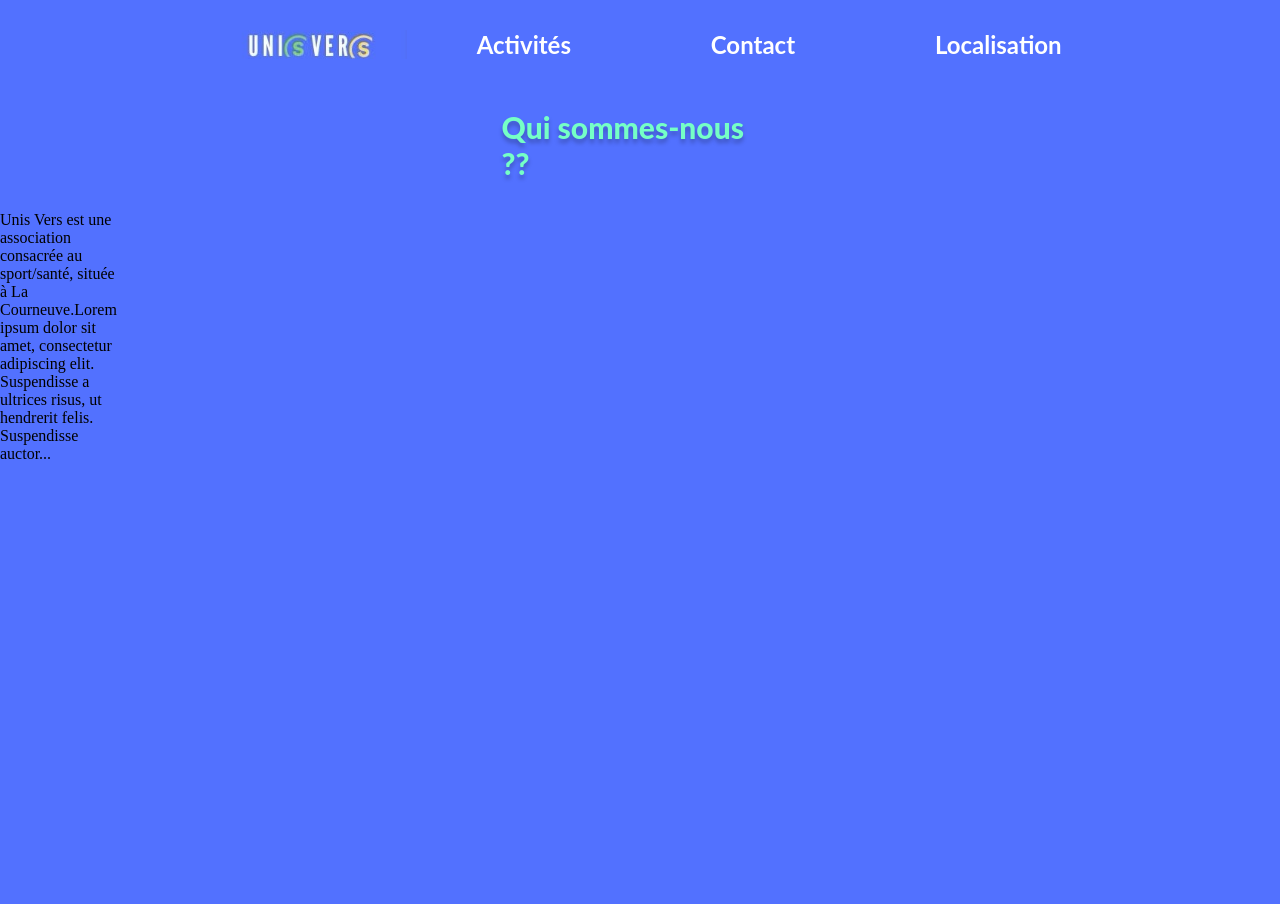
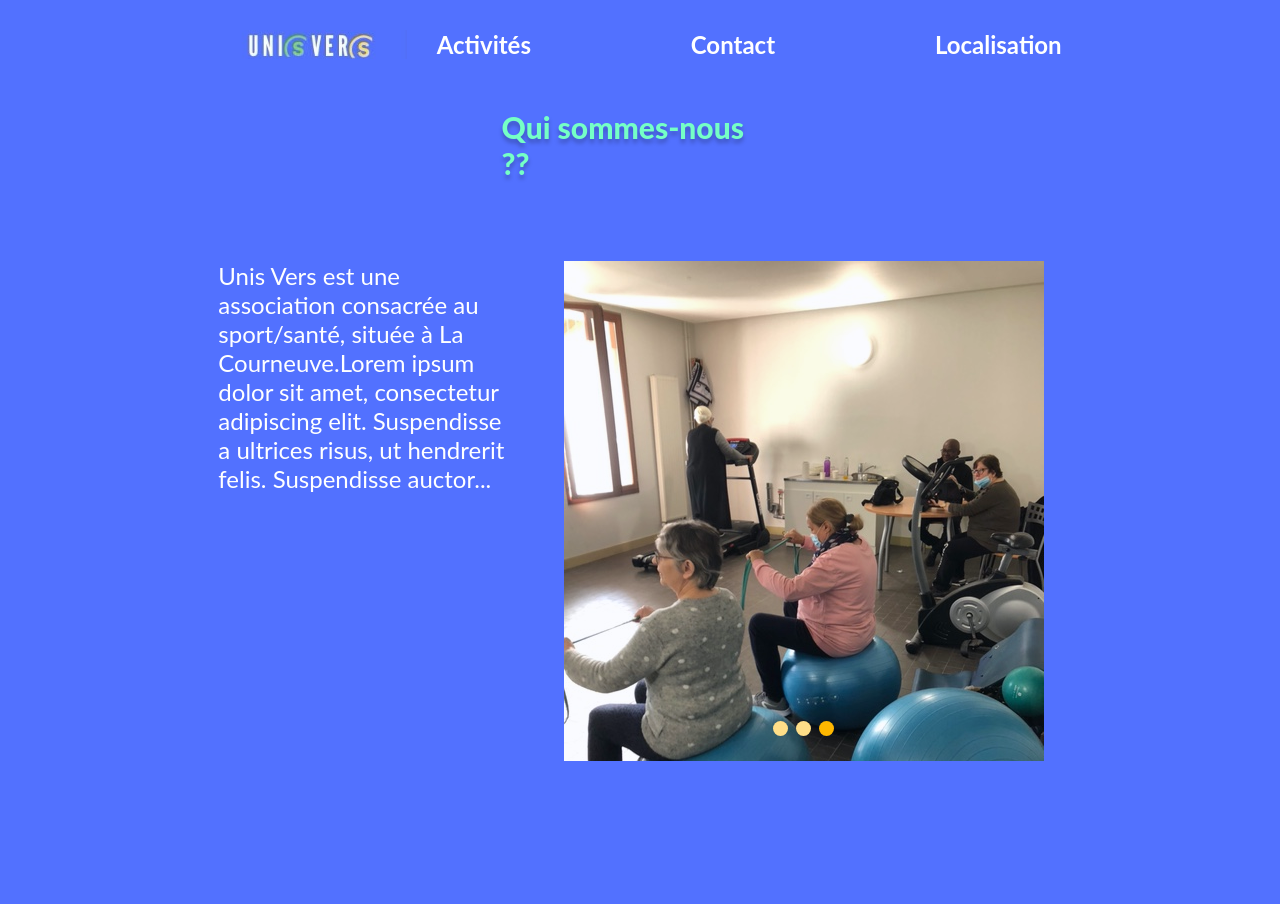
Before and after one commit to jamesleyD/unis-vers, a plain HTML site: page index.html in a window 1280 px wide. Drawn offline with Linux system fonts and the light colour scheme.

Commit message:
Add slideshow

```diff
--- a/Scripts/scripts.js
+++ b/Scripts/scripts.js
@@ -0,0 +1,21 @@
+var slideIndex = 0;
+showSlides();
+
+function showSlides() {
+  var i;
+  var slides = document.getElementsByClassName("slides");
+  var dots = document.getElementsByClassName("dot");
+  console.log(slides.length);
+  console.log(slides);
+  for (i = 0; i < slides.length; i++) {
+    slides[i].style.display = "none";
+  }
+  slideIndex++;
+  if (slideIndex > slides.length) {slideIndex = 1}
+  for (i = 0; i < dots.length; i++) {
+    dots[i].className = dots[i].className.replace(" active", "");
+  }
+  slides[slideIndex-1].style.display = "block";
+  dots[slideIndex-1].className += " active";
+  setTimeout(showSlides, 2000); // Change image every 2 seconds
+}
--- a/Styles/style.css
+++ b/Styles/style.css
@@ -1,16 +1,17 @@
 *{
-    margin:0;
     text-decoration: none;
     list-style: none;
+    box-sizing: border-box;
+    padding: 0;
+    margin: 0;
 }
 
 #main_container{
     display: flex;
     flex-direction: column;
-
 }
 
-
+/*  =================================================================  */
 
 #header_container {
     display: flex;
@@ -51,10 +52,7 @@
     color: white;
 }
 
-
-
-
-
+/*  =================================================================  */
 
 #header_content {
     display: grid;
@@ -75,3 +73,87 @@
     grid-column: 1/13;
 
 }
+
+/*  =================================================================  */
+
+.content {
+    grid-column: 1/13;
+    display: grid;
+    grid-template-columns: repeat(12,1fr);
+    grid-gap:30px;
+    margin-top:50px;
+
+}
+
+
+#unisvers_association_presentation {
+    grid-column:3/6;
+    color: white;
+    font-family: Lato;
+    font-size: 24px;
+    line-height: 29px;
+}
+
+
+#diaporama {
+    grid-column:6/11;
+}
+
+
+/*  =================================================================  */
+
+.slideshow-container {
+    max-width: 1000px;
+    position: relative;
+    margin: auto;
+    overflow: hidden;
+    max-height: 500px;
+  }
+
+  .dot {
+    height: 15px;
+    width: 15px;
+    margin: 0 2px;
+    background-color: #FFDE88;
+    border-radius: 50%;
+    display: inline-block;
+    transition: background-color 0.6s ease;
+  }
+
+  .slides img {
+    max-width: 100%;
+    max-height: 100%;
+    padding: auto;
+    margin: auto;
+    display: block;
+    }
+
+
+.dots_container {
+    text-align:center;
+    position: relative;
+    bottom:40px;
+    }
+  .active {
+    background-color: #FFB800;
+  }
+
+  /* Fading animation */
+  .fade {
+    -webkit-animation-name: fade;
+    -webkit-animation-duration: 1.5s;
+    animation-name: fade;
+    animation-duration: 1.5s;
+  }
+
+  @-webkit-keyframes fade {
+    from {opacity: .4}
+    to {opacity: 1}
+  }
+
+  @keyframes fade {
+    from {opacity: .4}
+    to {opacity: 1}
+  }
+
+/*  =================================================================  */
--- a/index.html
+++ b/index.html
@@ -4,7 +4,6 @@
   <meta charset="utf-8">
   <title>Unis-vers | association consacrée au sport/santé, située à La Courneuve.</title>
   <link rel="stylesheet" href="./Styles/style.css" type="text/css">
-  <script src="./Scripts/scripts.js"></script>
 </head>
 <body>
   <div id="main_container">
@@ -22,13 +21,37 @@
 
         <div id="header_content">
             <h1>Qui sommes-nous ??</h1>
-            <div>
+
+            <div class="content">
                 <p id="unisvers_association_presentation">
                   Unis Vers est une association consacrée au sport/santé, située à La Courneuve.Lorem ipsum dolor sit amet, consectetur adipiscing elit. Suspendisse a ultrices risus, ut hendrerit felis. Suspendisse auctor...
                 </p>
                 <div id="diaporama">
 
+                  <div class="slideshow-container">
+
+                    <div class="slides fade">
+                      <img src="./Image/image0.jpeg" >
+                    </div>
+
+                    <div class="slides fade">
+                      <img src="./Image/image1.jpeg" >
+                    </div>
+
+                    <div class="slides fade">
+                      <img src="./Image/image10.jpeg" >
+                    </div>
+
+                  </div>
+
+                  <div class="dots_container">
+                    <span class="dot"></span>
+                    <span class="dot"></span>
+                    <span class="dot"></span>
+                  </div>
+
                 </div>
+                <script src="./Scripts/scripts.js"></script>
             </div>
         </div>
 
```
